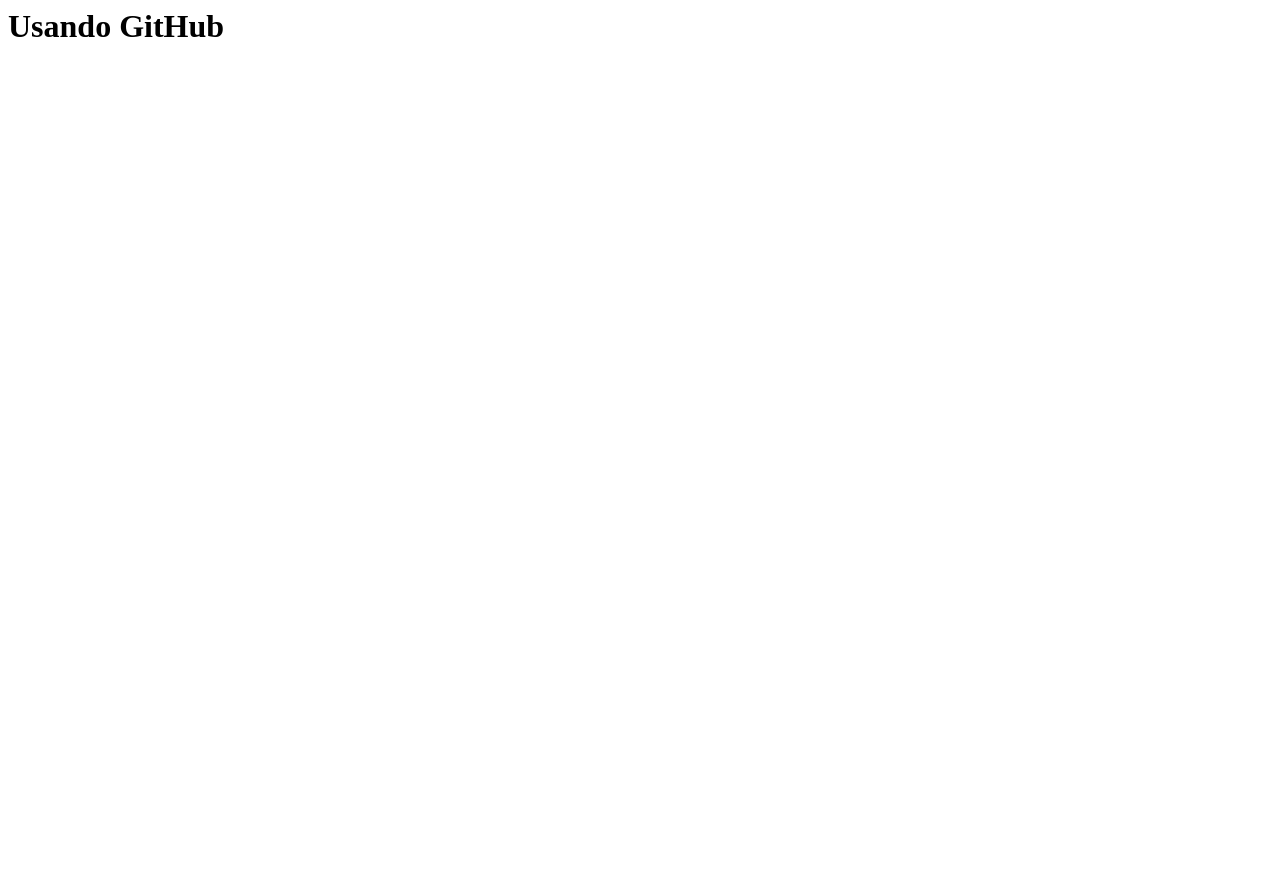
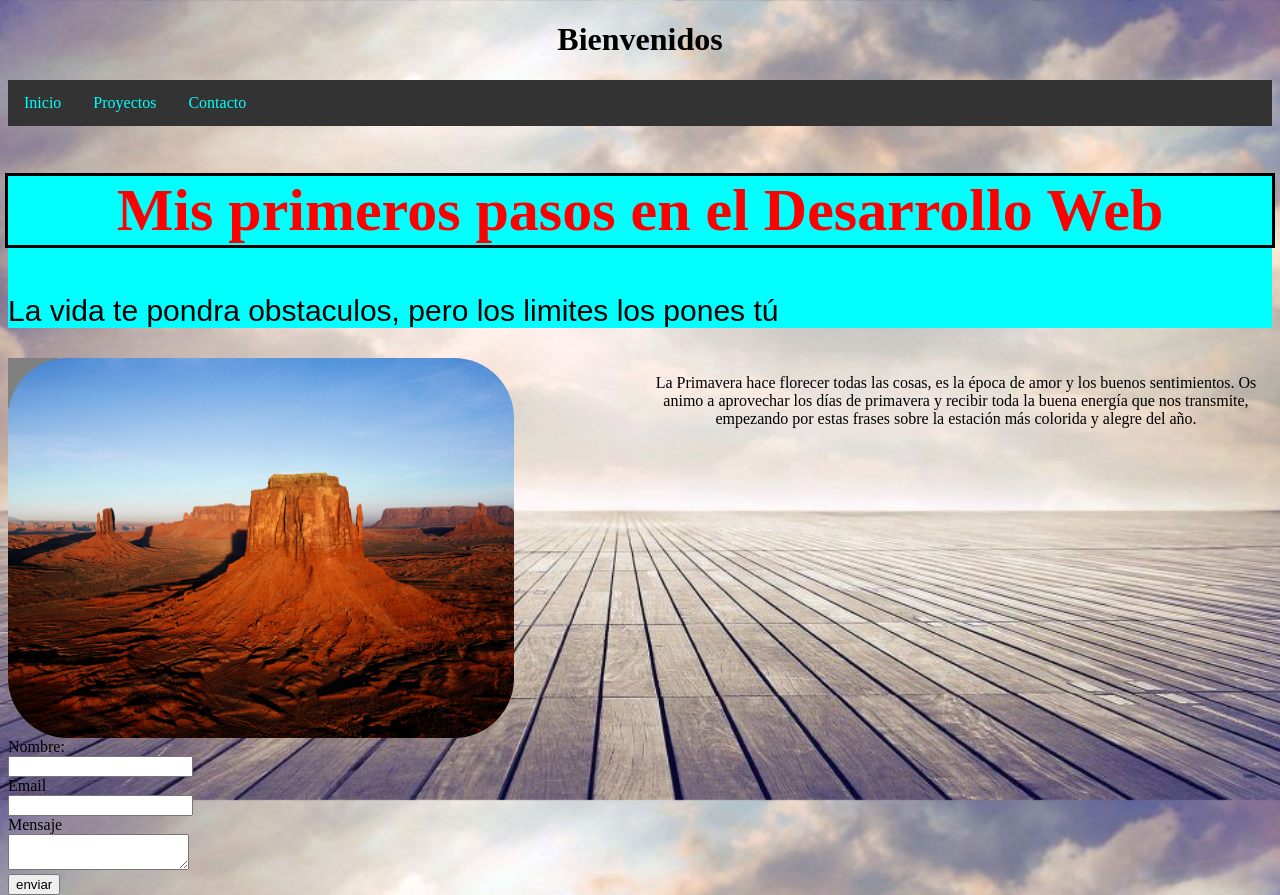
Before and after one commit to SebastianV19/Porfolio, a plain HTML site: page index.html in a window 1280 px wide. Before the commit the page ends 800 px from the top, so only its background shows below. Drawn offline with Linux system fonts and the light colour scheme.

Commit message:
Porfolio org

```diff
--- /dev/null
+++ b/Style.css
@@ -0,0 +1,90 @@
+body{
+    background: url(fondo.jpg) no-repeat fixed center #333333;
+    background-size:cover;
+}
+
+h1{
+    text-align: center;
+}
+
+.container{
+    width: 100%;
+    height: 50%;
+}
+#img{
+    width: 100%;
+    height: 20%;
+
+}
+img{
+    float: left;
+    border-radius: 60px;
+    width: 40%;
+}
+#frase{
+    width: 50%;
+    height: 100%;
+    float: right;
+    text-align: center;
+    font-size: 100%;
+    background-color: none;
+    color: black;
+
+}
+.x{
+    align-self: auto;
+    color:red;
+    font-size: 30;
+    background-color: aqua;
+    width: 100%;
+
+}
+.x p{
+    font-size: 30px;
+    color: black;
+    font-family: fantasy;
+
+
+}
+.x h1 {
+    text-align: center;
+    font-family: 'Times New Roman', Times, serif;
+    outline-style: solid;
+    outline-color: black;
+    font-size: 60px;
+    }
+    li{
+        list-style: none;
+        float: left;
+
+    }
+    a{
+        color: aqua;
+        display: block;
+        padding: 0px;
+        background-color: #333333;
+    }
+    ul{
+        background-color: #333333;
+        list-style-type: none;
+        margin: 0;
+        padding: 0;
+        overflow: hidden;
+
+    }
+    li a {
+        display: block;
+        text-align: center;
+        padding: 14px 16px;
+        text-decoration: none;
+    }
+    li a:hover{
+        background-color: rgb(22, 233, 163);
+    }
+    .form
+    {
+        background-color: gray;
+        width: 50px;
+        height: 50px;
+        float: none;
+    }
--- a/index.html
+++ b/index.html
@@ -1,8 +1,72 @@
-<html>
-    <head>
-        <title>Prueba</title>
-    </head>
-    <body>
-        <h1>Usando GitHub</h1>
-    </body>
+<!DOCTYPE html>
+<html lang="es">
+<head>
+    <meta charset="UTF-8">
+    <meta name="descripcion" content="mi primer pagina web">
+
+    <title>Comenzado el desarrollo web</title>
+</head>
+<link rel="stylesheet" href="Style.css">
+<body >
+            <header>
+                    <h1>Bienvenidos</h1>
+                <nav>
+                    <div id="menu">
+                            <ul>
+                                <li><a href= "https://github.com/NormanPerrin/comit-node/blob/master/apuntes/desarrollo-web.md">Inicio</a></li>
+                                <li><a href="/Proyectos">Proyectos </a> </li>
+                                <li><a href="/Contacto">Contacto</a></li>
+
+                            </ul>
+                        </div>
+                    </nav>
+                </header>
+
+    <section class="x">
+            <h1>
+                Mis primeros pasos en el Desarrollo Web
+            </h1>
+            <p >
+            La vida te pondra obstaculos, pero los limites los pones tú
+            </p>
+
+            </section>
+
+    <main >
+
+                <div class="Container">
+                    <div id="frase">
+                        <p>
+                            La Primavera hace florecer todas las cosas, es la
+                             época de amor y los buenos sentimientos. Os animo a
+                              aprovechar los días de primavera y recibir toda la
+                              buena energía que nos transmite, empezando por estas
+                              frases sobre la estación más colorida y alegre del año.
+                          </p>
+                    </div>
+                    <div id="img">
+                        <img src="Desert.jpg" alt=" Foto de Perfil">
+                    </div>
+                    <section class="form">
+
+                            <form action="https://google.com">
+                                <label for="nombre:"> Nombre: </label>
+                                <input type="text" name="nombre" id="nombre">
+
+                                <label for="email:"> Email</label>
+                                <input type="text" name="email" id="email">
+
+                                <label for="mensaje:">Mensaje</label>
+                                <textarea type= "text" name="mensaje" id="mensaje"></textarea>
+                                <button>enviar</button>
+
+
+                            </form>
+                        </section>
+                </div>
+
+
+    </main>
+</body>
+
 </html>
```
Also changed, not shown: Desert.jpg (added), ccs.txt (added), fondo.jpg (added), 1 other file.
